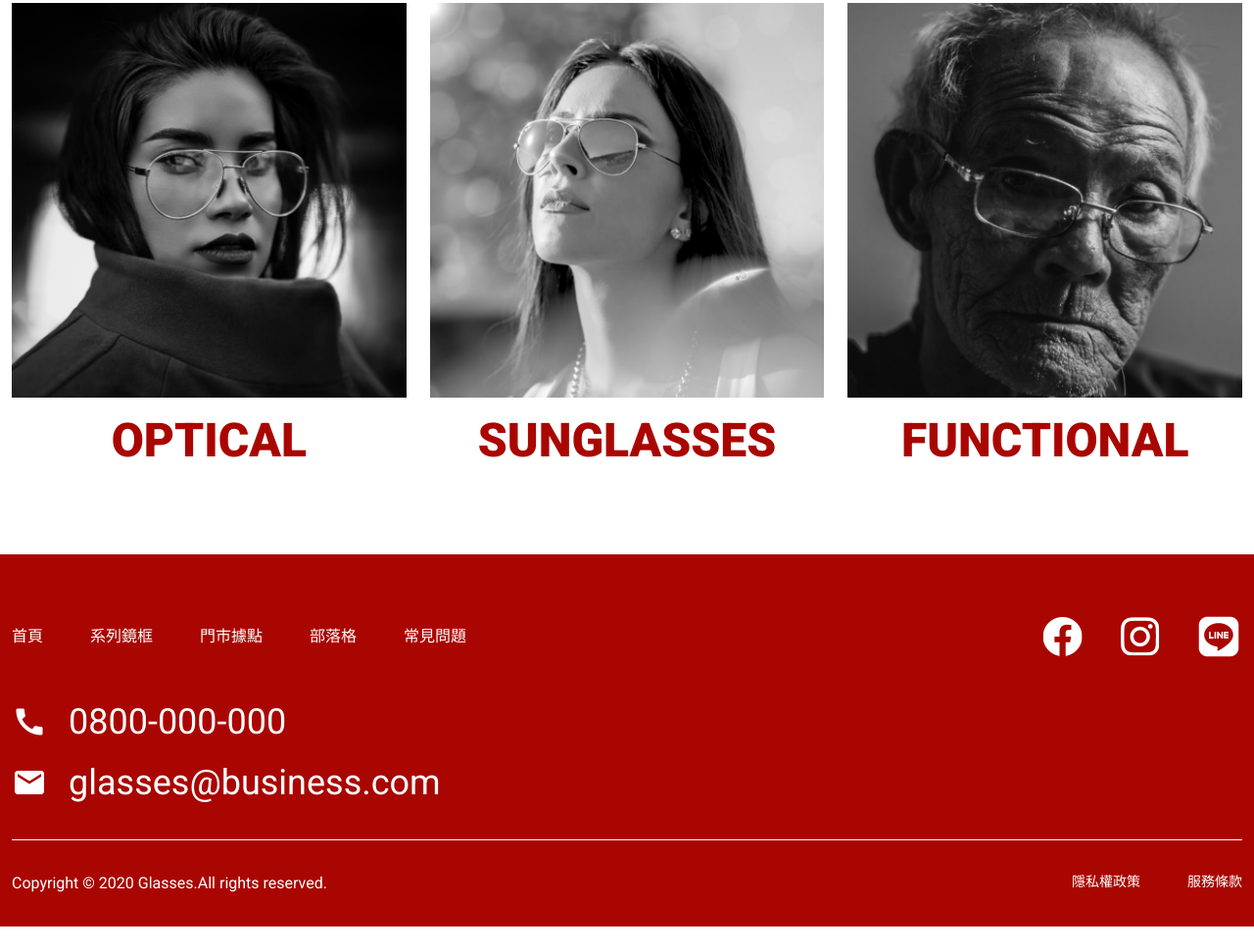
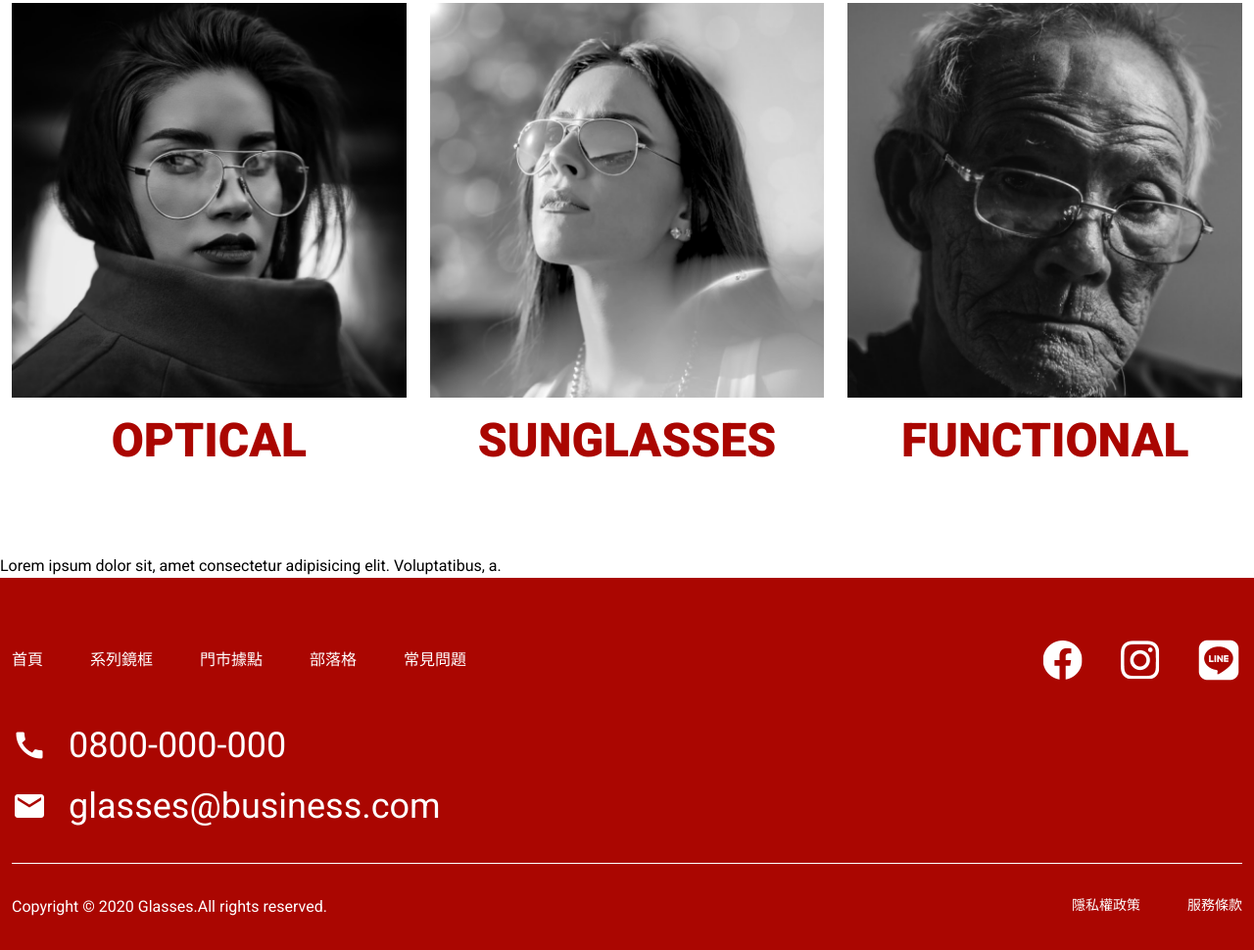
Before and after one commit to AritanHuang/Hw4, a plain HTML site: page index.html in a window 1280 px wide. Shown: the part 1485-2455 px from the top of the page at 98% size. Before the commit the page ends 2431 px from the top, so only its background shows below. Drawn offline with nearby package versions, Linux system fonts and the light colour scheme.

Commit message:
Update 2022-08-14T07:44:24.591Z

```diff
--- a/index.html
+++ b/index.html
@@ -82,7 +82,9 @@
     </li>
   </ul>
 </section>
-<!-- 聯名設計鏡框 -->
+<section>
+  <p>Lorem ipsum dolor sit, amet consectetur adipisicing elit. Voluptatibus, a.</p>
+</section>
 
     <footer class="footer">
       <div class="container">
```
